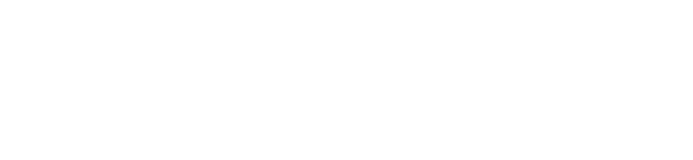
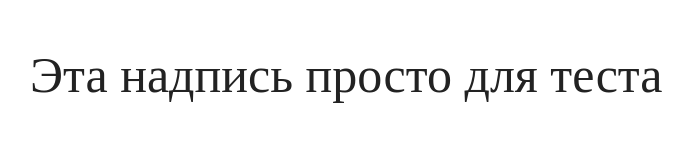
Before and after one commit to Pe4en1eInMTUCI/WalkieTalkie_Frontend, a plain HTML site: page index.html in a window 1280 px wide. Shown: the whole page, without its empty margins (20-713 px from the left). Drawn offline with Linux system fonts and the light colour scheme; a web font is replaced by a local one.

Commit message:
проверка шрифта

```diff
--- a/css/style.css
+++ b/css/style.css
@@ -208,7 +208,17 @@
 }
 html{
     box-sizing: border-box;
+	font-family: 'Gilroy';
 }
 *,*::before,*::after{
     box-sizing: inherit;
 }
+
+
+
+
+.test {
+	font-size: 50px;
+	padding: 50px 50px;
+	font-weight: 500;
+}
--- a/index.html
+++ b/index.html
@@ -8,6 +8,6 @@
     <link rel="stylesheet" href="./css/style.css">
 </head>
 <body>
-   <div class="item"></div>
+   <div class="test">Эта надпись просто для теста</div>
 </body>
 </html>
```
